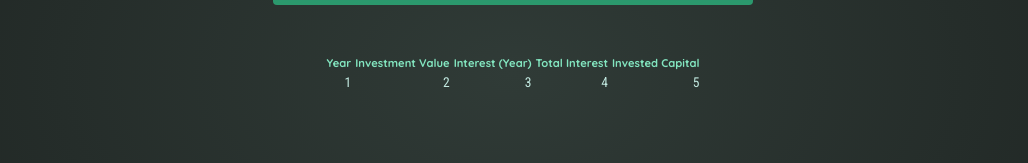
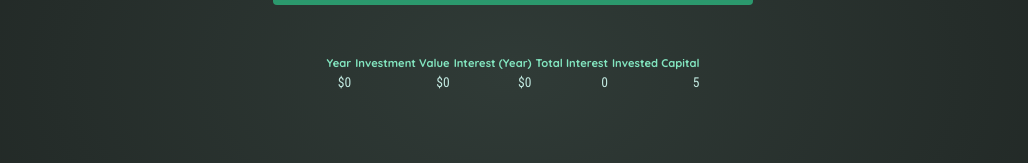
Before and after one commit to kei1-st/KabuMeter, a React (Vite) app: page / in a window 1280 px wide. Shown: the part 351-514 px from the top of the page, without its empty margins (127-1155 px from the left). Built offline with nearby package versions, Linux system fonts and the light colour scheme.

Commit message:
add use of state to Result()

```diff
--- a/src/App.jsx
+++ b/src/App.jsx
@@ -35,7 +35,12 @@ function App() {
         setExpectedReturnValue={setExpectedReturnValue}
         setDurationValue={setDurationValue}
       />
-      <Result />
+      <Result
+        initialInvestment={initialInvestment}
+        annualInvestment={annualInvestment}
+        expectedReturn={expectedReturn}
+        duration={duration}
+      />
     </>
   );
 }
--- a/src/components/Result/Result.jsx
+++ b/src/components/Result/Result.jsx
@@ -1,7 +1,8 @@
 import './Result.css';
+import { formatter, calculateInvestmentResults } from '../../util/investment';
 import TABLE_HEADERS from './tableHeaders.js';
 
-export default function Result() {
+export default function Result({ initialInvestment, annualInvestment, expectedReturn, duration }) {
   return (
     <div id="result">
       <table align="center">
@@ -14,10 +15,10 @@ export default function Result() {
         </thead>
         <tbody>
           <tr>
-            <td>1</td>
-            <td>2</td>
-            <td>3</td>
-            <td>4</td>
+            <td>{formatter.format(initialInvestment)}</td>
+            <td>{formatter.format(annualInvestment)}</td>
+            <td>{formatter.format(expectedReturn)}</td>
+            <td>{duration}</td>
             <td>5</td>
           </tr>
         </tbody>
```
